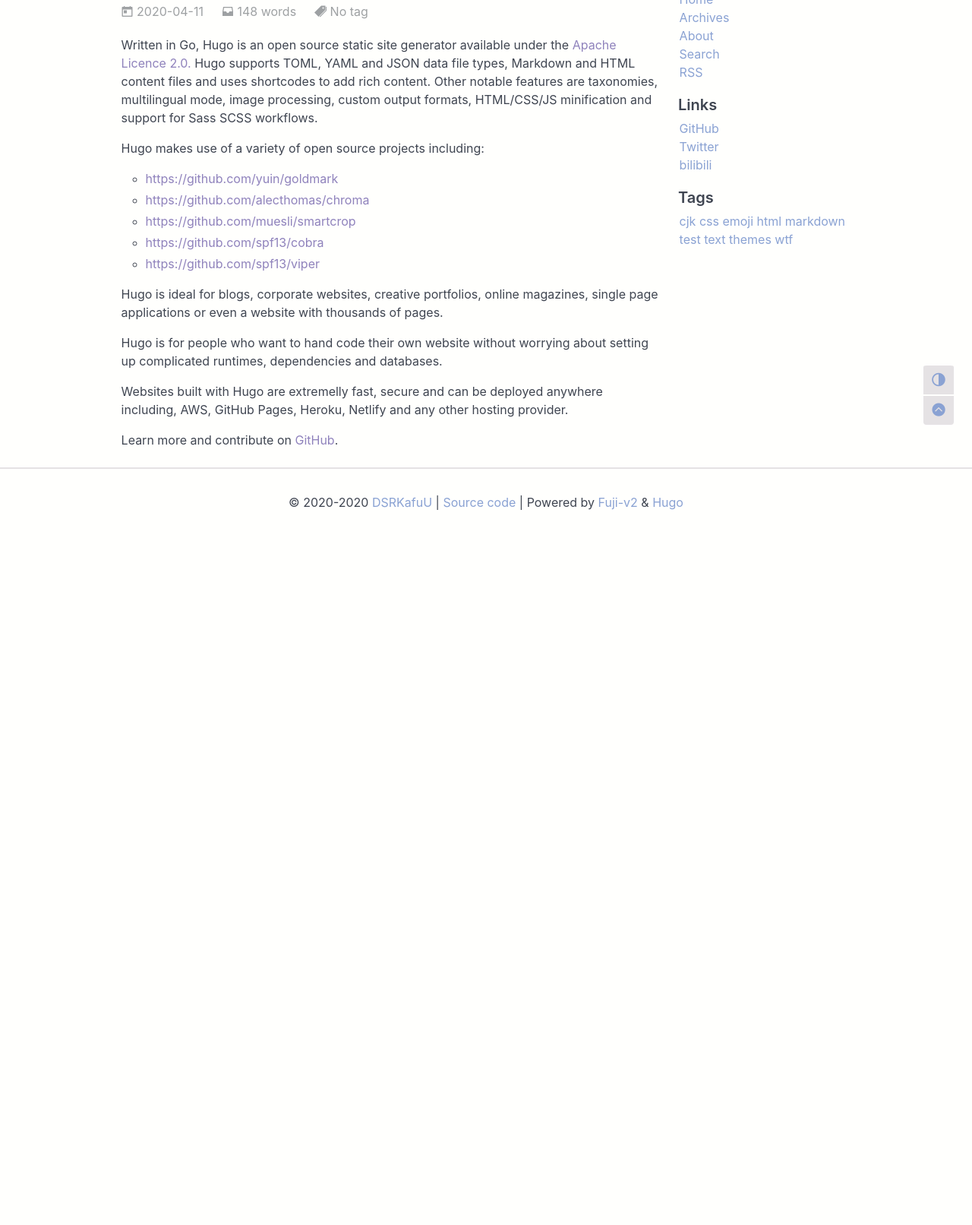
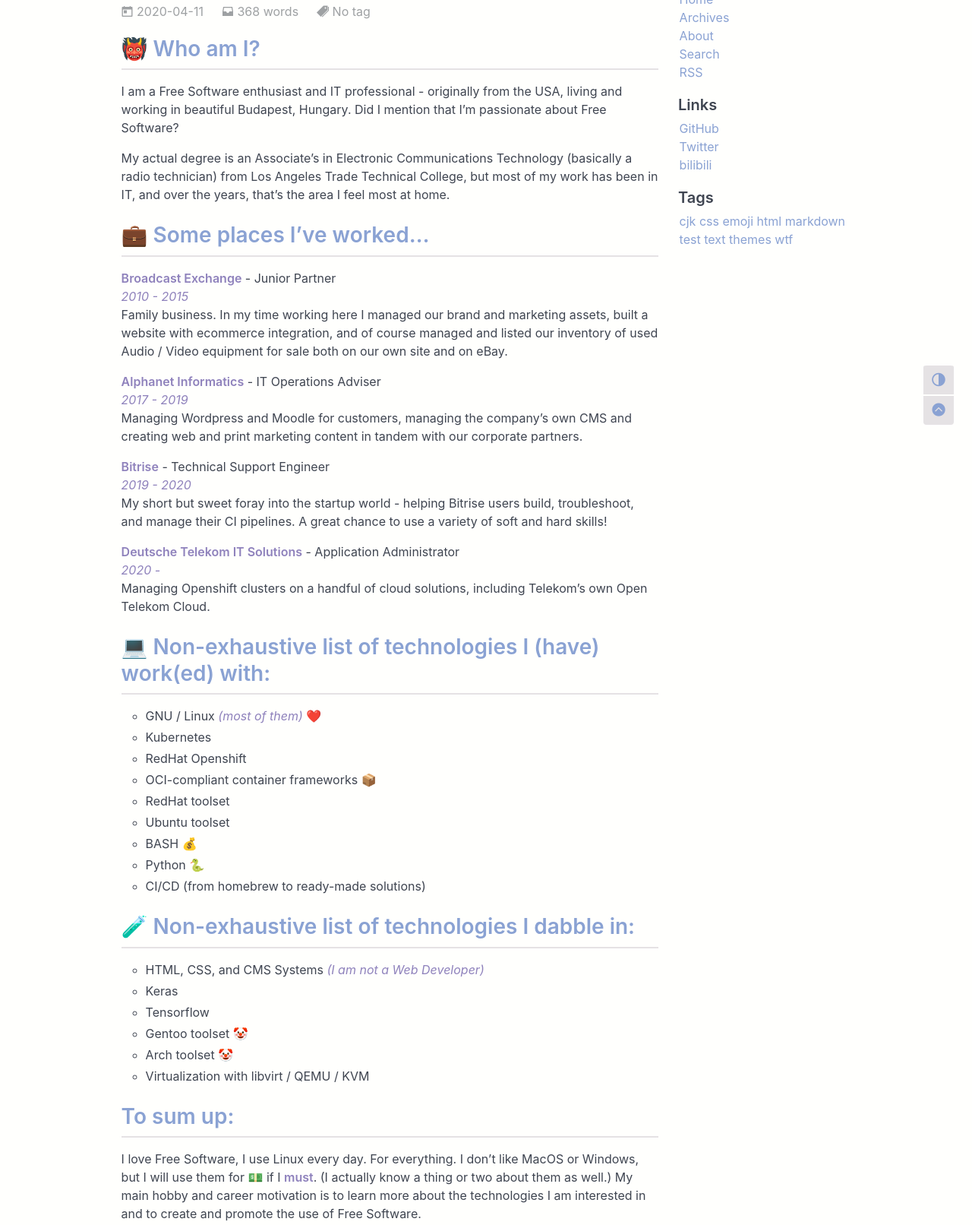
Before and after one commit to ahvth/ahvth.github.io, a plain HTML site: page about/index.html in a window 1280 px wide. Shown: the part 217-1829 px from the top of the page at 76% size. Before the commit the page ends 922 px from the top, so only its background shows below. Drawn offline with nearby package versions, Linux system fonts and the light colour scheme; some packages are replaced by stand-ins of ours; a script that the page names is missing; a web font is replaced by a local one.

Commit message:
update about

```diff
--- a/about/index.html
+++ b/about/index.html
@@ -106,25 +106,51 @@
         <a href="https://ahvth.github.io/about/">About Hugo</a>
     </h2>
     <div class="post-item post-meta">
-        <span><i class="iconfont icon-today-sharp"></i>&nbsp;2020-04-11</span><span><i class="iconfont icon-file-tray-sharp"></i>&nbsp;148 words</span><span><i class="iconfont icon-pricetags-sharp"></i>&nbsp;No tag</span>
+        <span><i class="iconfont icon-today-sharp"></i>&nbsp;2020-04-11</span><span><i class="iconfont icon-file-tray-sharp"></i>&nbsp;368 words</span><span><i class="iconfont icon-pricetags-sharp"></i>&nbsp;No tag</span>
 
     </div>
 
 
     <div class="post-content markdown-body">
-        <p>Written in Go, Hugo is an open source static site generator available under the <a href="https://github.com/gohugoio/hugo/blob/master/LICENSE" target="_blank">Apache Licence 2.0.</a> Hugo supports TOML, YAML and JSON data file types, Markdown and HTML content files and uses shortcodes to add rich content. Other notable features are taxonomies, multilingual mode, image processing, custom output formats, HTML/CSS/JS minification and support for Sass SCSS workflows.</p>
-<p>Hugo makes use of a variety of open source projects including:</p>
+        <h1 id="-who-am-i">👹 Who am I?</h1>
+<p>I am a Free Software enthusiast and IT professional - originally from the USA, living and working in beautiful Budapest, Hungary. Did I mention that I&rsquo;m passionate about Free Software?</p>
+<p>My actual degree is an Associate&rsquo;s in Electronic Communications Technology (basically a radio technician) from Los Angeles Trade Technical College, but most of my work has been in IT, and over the years, that&rsquo;s the area I feel most at home.</p>
+<h1 id="-some-places-ive-worked">💼 Some places I&rsquo;ve worked&hellip;</h1>
+<p><strong>Broadcast Exchange</strong> - Junior Partner<br>
+<em>2010 - 2015</em><br>
+Family business. In my time working here I managed our brand and marketing assets, built a website with ecommerce integration, and of course managed and listed our inventory of used Audio / Video equipment for sale both on our own site and on eBay.</p>
+<p><strong>Alphanet Informatics</strong> - IT Operations Adviser<br>
+<em>2017 - 2019</em><br>
+Managing Wordpress and Moodle for customers, managing the company&rsquo;s own CMS and creating web and print marketing content in tandem with our corporate partners.</p>
+<p><strong>Bitrise</strong> - Technical Support Engineer<br>
+<em>2019 - 2020</em><br>
+My short but sweet foray into the startup world - helping Bitrise users build, troubleshoot, and manage their CI pipelines. A great chance to use a variety of soft and hard skills!</p>
+<p><strong>Deutsche Telekom IT Solutions</strong> - Application Administrator<br>
+<em>2020 -</em><br>
+Managing Openshift clusters on a handful of cloud solutions, including Telekom&rsquo;s own Open Telekom Cloud.</p>
+<h1 id="-non-exhaustive-list-of-technologies-i-have-worked-with">💻 Non-exhaustive list of technologies I (have) work(ed) with:</h1>
 <ul>
-<li><a href="https://github.com/yuin/goldmark">https://github.com/yuin/goldmark</a></li>
-<li><a href="https://github.com/alecthomas/chroma">https://github.com/alecthomas/chroma</a></li>
-<li><a href="https://github.com/muesli/smartcrop">https://github.com/muesli/smartcrop</a></li>
-<li><a href="https://github.com/spf13/cobra">https://github.com/spf13/cobra</a></li>
-<li><a href="https://github.com/spf13/viper">https://github.com/spf13/viper</a></li>
+<li>GNU / Linux <em>(most of them)</em> ❤️</li>
+<li>Kubernetes</li>
+<li>RedHat Openshift</li>
+<li>OCI-compliant container frameworks 📦</li>
+<li>RedHat toolset</li>
+<li>Ubuntu toolset</li>
+<li>BASH 💰</li>
+<li>Python 🐍</li>
+<li>CI/CD (from homebrew to ready-made solutions)</li>
 </ul>
-<p>Hugo is ideal for blogs, corporate websites, creative portfolios, online magazines, single page applications or even a website with thousands of pages.</p>
-<p>Hugo is for people who want to hand code their own website without worrying about setting up complicated runtimes, dependencies and databases.</p>
-<p>Websites built with Hugo are extremelly fast, secure and can be deployed anywhere including, AWS, GitHub Pages, Heroku, Netlify and any other hosting provider.</p>
-<p>Learn more and contribute on <a href="https://github.com/gohugoio" target="_blank">GitHub</a>.</p>
+<h1 id="-non-exhaustive-list-of-technologies-i-dabble-in">🧪 Non-exhaustive list of technologies I dabble in:</h1>
+<ul>
+<li>HTML, CSS, and CMS Systems <em>(I am not a Web Developer)</em></li>
+<li>Keras</li>
+<li>Tensorflow</li>
+<li>Gentoo toolset 🤡</li>
+<li>Arch toolset 🤡</li>
+<li>Virtualization with libvirt / QEMU / KVM</li>
+</ul>
+<h1 id="to-sum-up">To sum up:</h1>
+<p>I love Free Software, I use Linux every day. For everything. I don&rsquo;t like MacOS or Windows, but I will use them for 💵 if I <strong>must</strong>. (I actually know a thing or two about them as well.) My main hobby and career motivation is to learn more about the technologies I am interested in and to create and promote the use of Free Software.</p>
 
     </div>
 </article>
```
Also changed, not shown: index.xml (+5 -4 lines).
